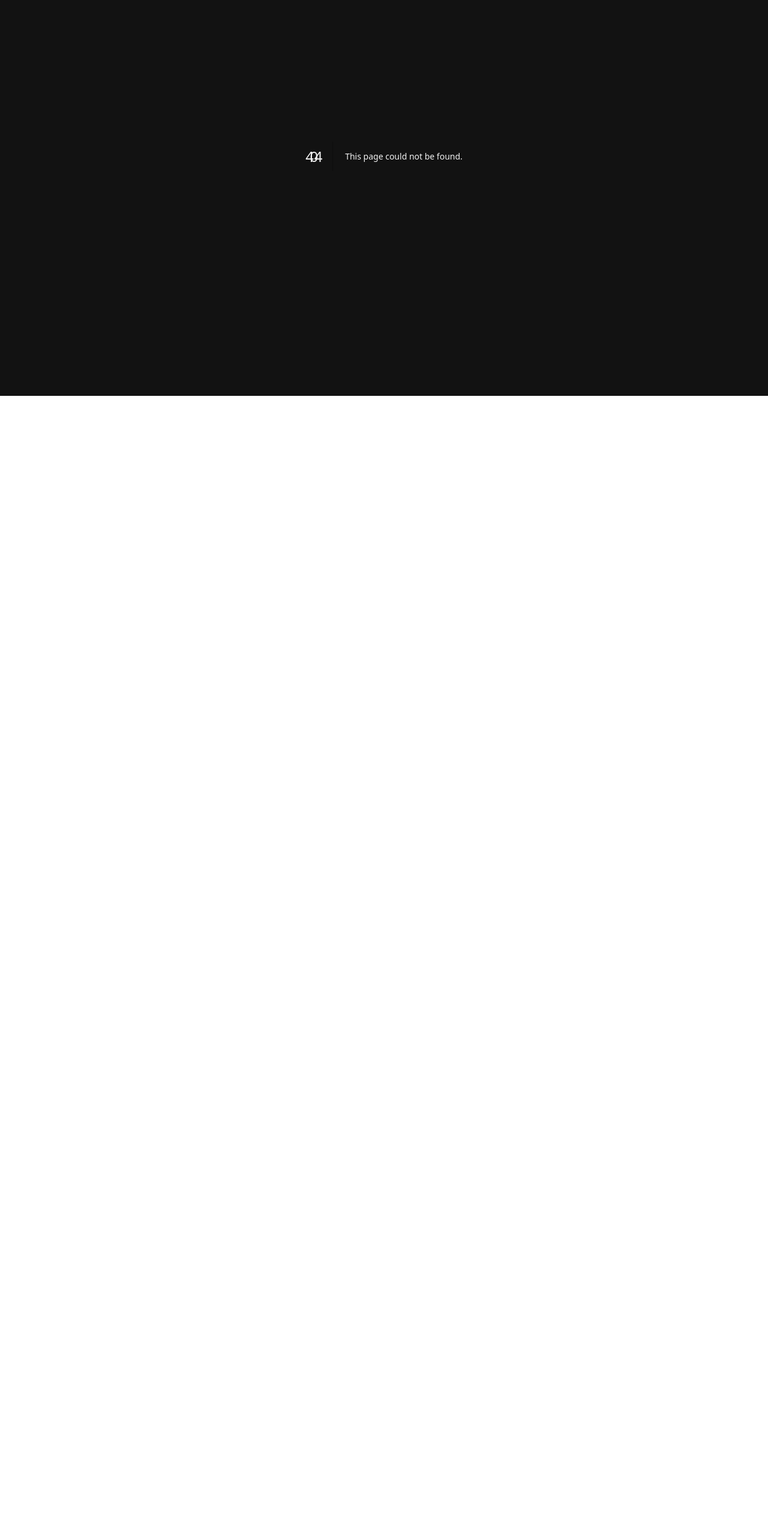
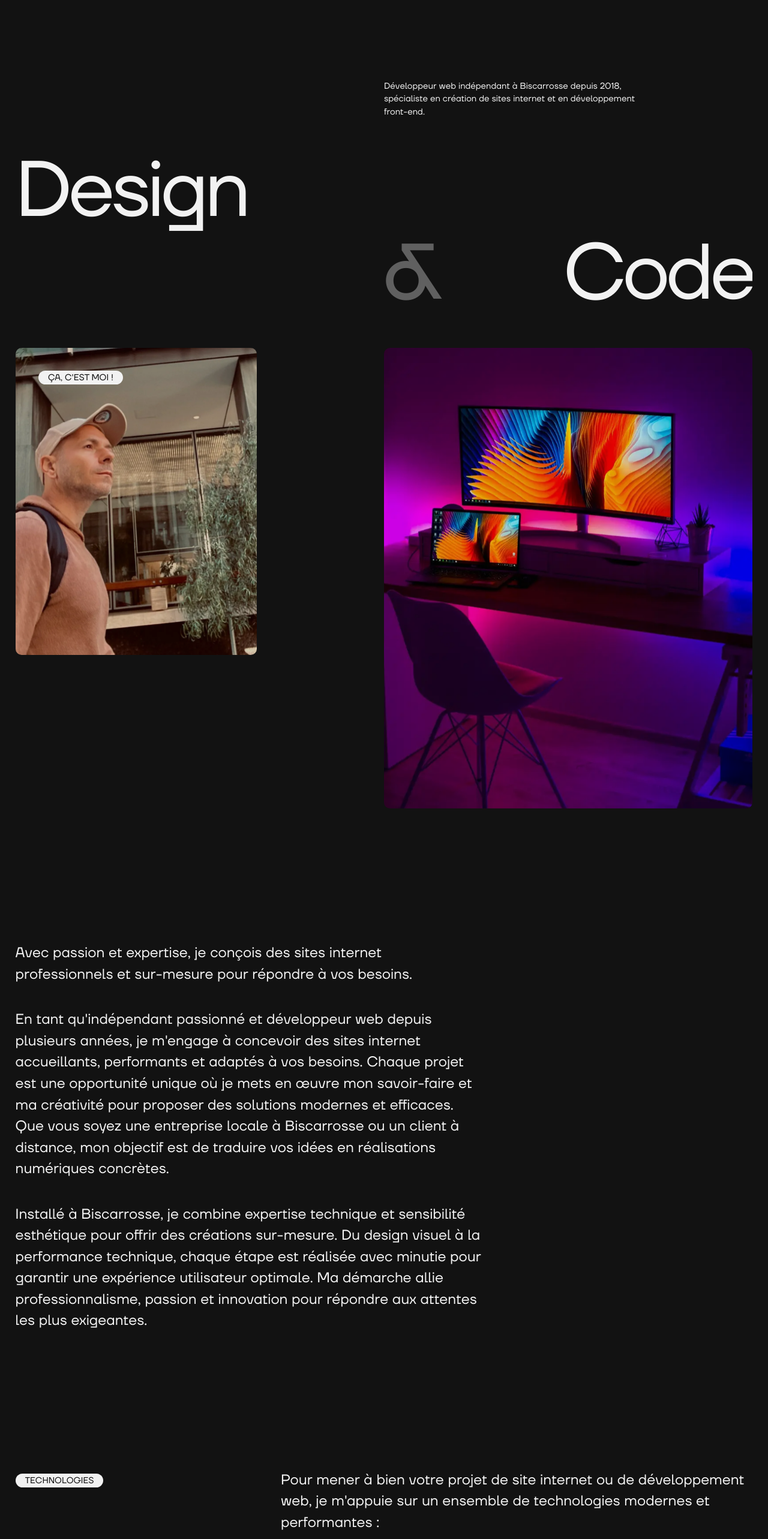
Before and after one commit to CyrilGouv/next-folio, a Next.js app: page /developpeur-web-biscarrosse in a window 1280 px wide. Before the commit this address had no page. Shown: the part 140-2706 px from the top of the page at 60% size. Before the commit the page ends 800 px from the top, so only its background shows below. Built offline with nearby package versions, Linux system fonts and the light colour scheme.

Commit message:
refactor seo on about page

```diff
--- a/app/a-propos/page.js
+++ b/app/developpeur-web-biscarrosse/page.js
@@ -7,11 +7,11 @@ import Footer from "@/components/Layout/Footer/Footer"
 
 
 export const metadata = {
-    title: "À propos — Cyril Gouv : Développeur web indépendant (free-lance) à Biscarrosse",
-    description: "Développeur web indépendant passionné depuis 2018 et spécialiste en création de site web, design graphique et développement front-end à Biscarrosse.",
+    title: "Développeur web indépendant à Biscarrosse — Cyril Gouv",
+    description: "Développeur web indépendant à Biscarrosse depuis 2018, je suis spécialisé dans la création de sites internet, le design graphique et le développement front-end. Alliez performance et esthétique pour vos projets web.",
     openGraph: {
-      title: "À propos — Cyril Gouv : Développeur web indépendant (free-lance) à Biscarrosse",
-      description: "Développeur web indépendant passionné depuis 2018 et spécialiste en création de site web, design graphique et développement front-end à Biscarrosse.",
+      title: "Développeur web indépendant à Biscarrosse — Cyril Gouv",
+      description: "Développeur web indépendant à Biscarrosse depuis 2018, je suis spécialisé dans la création de sites internet, le design graphique et le développement front-end. Alliez performance et esthétique pour vos projets web.",
       images: ["/images/seo/cyrilgouv-03.png"]
     }
 }
--- a/components/Blocks/Intro/IntroContent.jsx
+++ b/components/Blocks/Intro/IntroContent.jsx
@@ -67,11 +67,14 @@ const IntroContent = ({ page, content = null }) => {
                 <>
                     <div className={ `${styles.intro__content} ${styles.intro__content__first}` }>
                         <div className={ styles.intro__content__wrapper }>
-                            <h2 className={ `${styles.intro__content__text} ${styles.intro__content__title}` }  aria-label="En tant qu'indépendant passionné et développeur web depuis plusieurs années, je crée avec dévouement des sites internet à la fois accueillants et professionnels. Chaque projet est une nouvelle opportunité d'excellence où je mets en œuvre mon savoir-faire avec minutie et fierté, pour offrir à mes clients des réalisations à la hauteur de leurs attentes.">
-                                <TextReveal text="En tant qu'indépendant passionné et développeur web depuis plusieurs années, je crée avec dévouement des sites internet à la fois accueillants et professionnels. Chaque projet est une nouvelle opportunité d'excellence où je mets en œuvre mon savoir-faire avec minutie et fierté, pour offrir à mes clients des réalisations à la hauteur de leurs attentes." />
+                            <h2 className={ `${styles.intro__content__text} ${styles.intro__content__title}` }  aria-label="Avec passion et expertise, je conçois des sites internet professionnels et sur-mesure pour répondre à vos besoins.">
+                                <TextReveal text="Avec passion et expertise, je conçois des sites internet professionnels et sur-mesure pour répondre à vos besoins." />
                             </h2>
-                            <p className={ styles.intro__content__text } aria-label="Fort d'un amour pour l'esthétisme, je conçois chacun de mes projets sur-mesure avec une attention particulière à la qualité sous toutes ses formes.">
-                                <TextReveal text="Fort d'un amour pour l'esthétisme, je conçois chacun de mes projets sur-mesure avec une attention particulière à la qualité sous toutes ses formes." />
+                            <p className={ styles.intro__content__text } aria-label="En tant qu'indépendant passionné et développeur web depuis plusieurs années, je m'engage à concevoir des sites internet accueillants, performants et adaptés à vos besoins. Chaque projet est une opportunité unique où je mets en œuvre mon savoir-faire et ma créativité pour proposer des solutions modernes et efficaces. Que vous soyez une entreprise locale à Biscarrosse ou un client à distance, mon objectif est de traduire vos idées en réalisations numériques concrètes.">
+                                <TextReveal text="En tant qu'indépendant passionné et développeur web depuis plusieurs années, je m'engage à concevoir des sites internet accueillants, performants et adaptés à vos besoins. Chaque projet est une opportunité unique où je mets en œuvre mon savoir-faire et ma créativité pour proposer des solutions modernes et efficaces. Que vous soyez une entreprise locale à Biscarrosse ou un client à distance, mon objectif est de traduire vos idées en réalisations numériques concrètes." />
+                            </p>
+                            <p className={ styles.intro__content__text } aria-label="Installé à Biscarrosse, je combine expertise technique et sensibilité esthétique pour offrir des créations sur-mesure. Du design visuel à la performance technique, chaque étape est réalisée avec minutie pour garantir une expérience utilisateur optimale. Ma démarche allie professionnalisme, passion et innovation pour répondre aux attentes les plus exigeantes.">
+                                <TextReveal text="Installé à Biscarrosse, je combine expertise technique et sensibilité esthétique pour offrir des créations sur-mesure. Du design visuel à la performance technique, chaque étape est réalisée avec minutie pour garantir une expérience utilisateur optimale. Ma démarche allie professionnalisme, passion et innovation pour répondre aux attentes les plus exigeantes." />
                             </p>
                         </div>
                     </div>
@@ -82,8 +85,8 @@ const IntroContent = ({ page, content = null }) => {
                         </div>
 
                         <div className={ styles.intro__content__wrapper }>
-                            <h3 className={ styles.intro__content__text } aria-label="Pour mener à bien votre projet, je m'appuie sur un ensemble de technologies modernes et performantes :">
-                                <TextReveal text="Pour mener à bien votre projet, je m'appuie sur un ensemble de technologies modernes et performantes :" />
+                            <h3 className={ styles.intro__content__text } aria-label="Pour mener à bien votre projet de site internet ou de développement web, je m'appuie sur un ensemble de technologies modernes et performantes :">
+                                <TextReveal text="Pour mener à bien votre projet de site internet ou de développement web, je m'appuie sur un ensemble de technologies modernes et performantes :" />
                             </h3>
 
                             <Technos />
--- a/data/content.js
+++ b/data/content.js
@@ -9,10 +9,10 @@ export const projectsHeroText = "Découvrez l'étendue de mon savoir-faire à tr
 
 
 // COVER ABOUT IMAGES
-export const aboutHeroText = "Développeur web indépendant passionné depuis 2018 et spécialiste en création de site web, design graphique et développement front-end."
+export const aboutHeroText = "Développeur web indépendant à Biscarrosse depuis 2018, spécialiste en création de sites internet et en développement front-end."
 export const aboutCoverFirstImage = {
-    img: "/images/about/about-cyril-01.webp",
-    alt: "Cyril Gouv c'est moi"
+    img: "/images/about/developpement-web-biscarrosse-cyrilgouv.webp",
+    alt: "Développeur web indépendant à Biscarrosse - Cyril Gouv c'est moi"
 }
 export const aboutCoverLastImage = {
     img: "/images/about/bg-about-alt-01.webp",
--- a/data/menus.js
+++ b/data/menus.js
@@ -12,7 +12,7 @@ export const menuTopItems = [
     {
         id: 2,
         name: 'À propos',
-        path: '/a-propos',
+        path: '/developpeur-web-biscarrosse',
     },
     {
         id: 3,
```
Also changed, not shown: public/images/about/developpement-web-biscarrosse-cyrilgouv.webp (renamed from public/images/about/about-cyril-01.webp).
